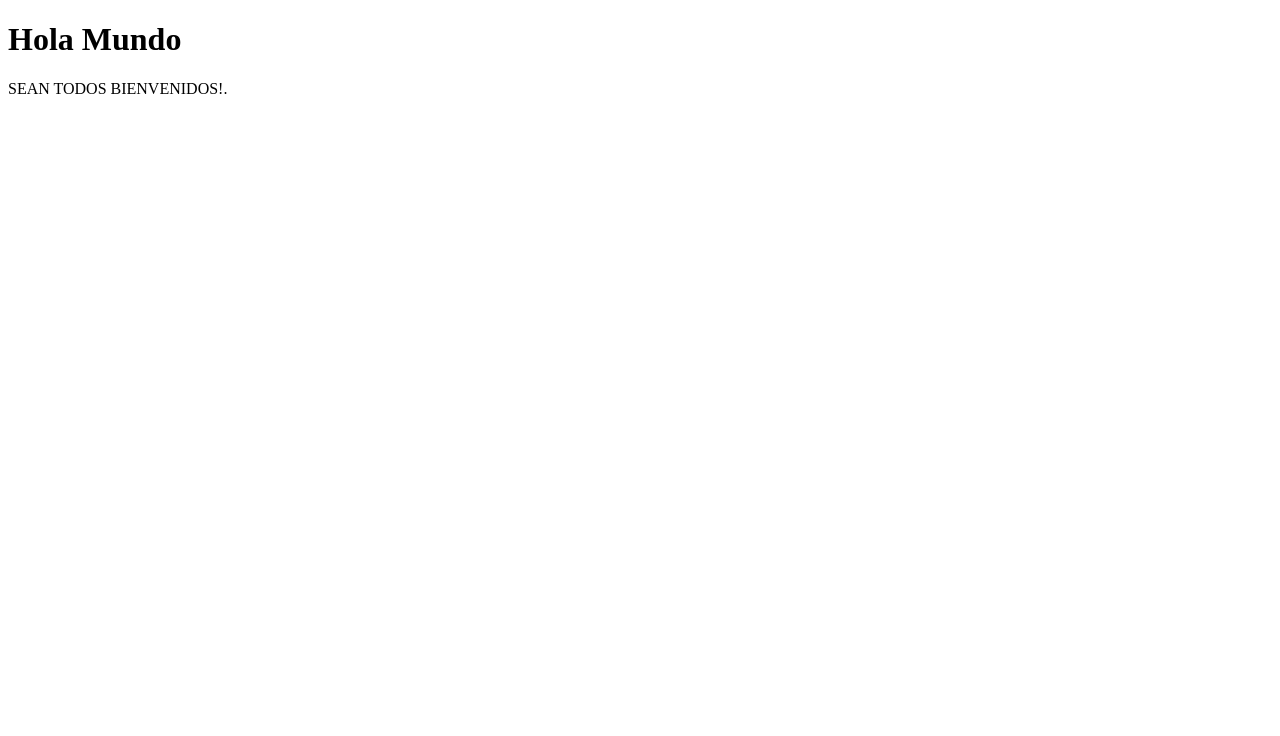
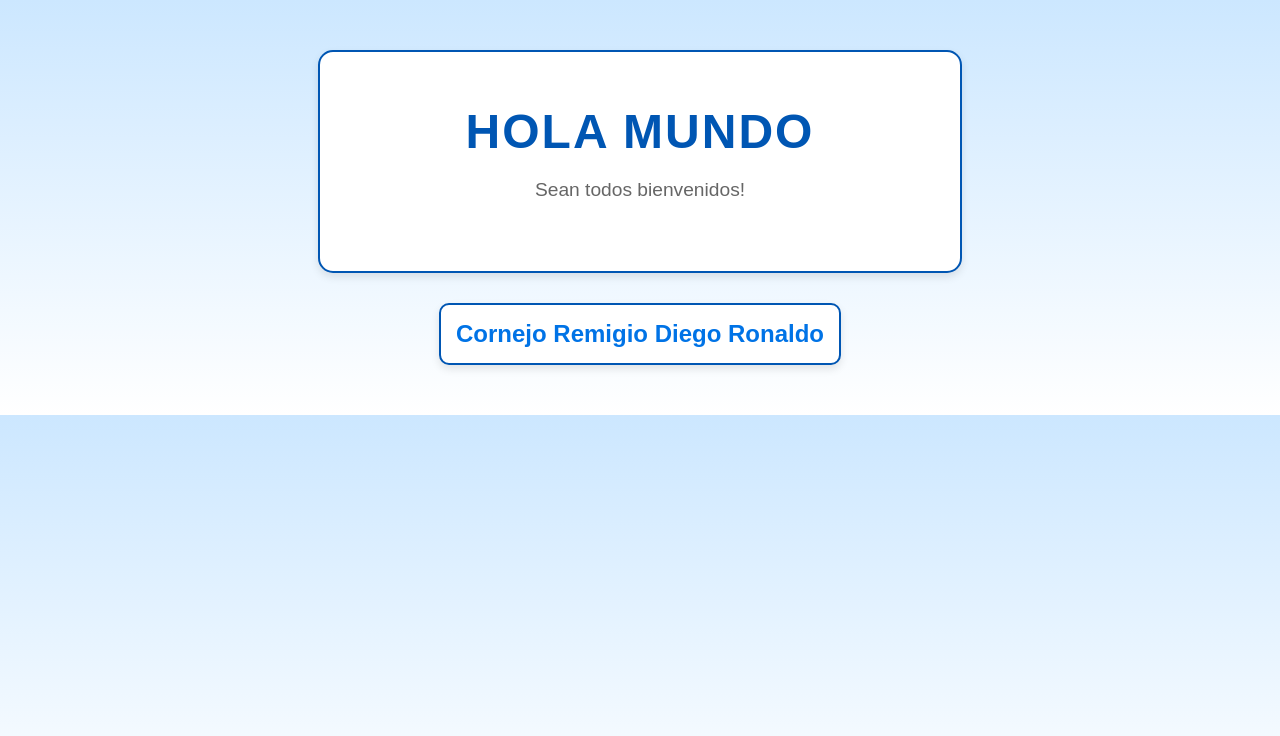
Before and after one commit to Diego-Ronaldo/hola, a plain HTML site: page index.html in a window 1280 px wide. Drawn offline with Linux system fonts and the light colour scheme.

Commit message:
Update index.html

```diff
--- a/index.html
+++ b/index.html
@@ -1,12 +1,63 @@
 <!DOCTYPE html>
-<HTML>
+<html lang="es">
   <head>
+    <meta charset="UTF-8">
+    <meta name="viewport" content="width=device-width, initial-scale=1.0">
     <title>Bienvenidos a todos</title>
+    <style>
+      body {
+        margin: 0;
+        padding: 0;
+        font-family: 'Arial', sans-serif;
+        background: linear-gradient(to bottom, #cce7ff, #ffffff);
+        color: #333;
+      }
+      #main-container {
+        text-align: center;
+        padding: 50px;
+      }
+      h1 {
+        font-size: 3em;
+        color: #0056b3;
+        margin-bottom: 20px;
+        text-transform: uppercase;
+        letter-spacing: 2px;
+      }
+      p {
+        font-size: 1.2em;
+        color: #666;
+        margin-bottom: 50px;
+      }
+      .name-highlight {
+        font-size: 1.5em;
+        color: #0073e6;
+        font-weight: bold;
+        margin-top: 30px;
+        padding: 15px;
+        background-color: #ffffff;
+        border: 2px solid #0056b3;
+        border-radius: 10px;
+        display: inline-block;
+        box-shadow: 0px 4px 8px rgba(0, 0, 0, 0.1);
+      }
+      .welcome-box {
+        background-color: #ffffff;
+        border: 2px solid #0056b3;
+        border-radius: 15px;
+        box-shadow: 0px 4px 8px rgba(0, 0, 0, 0.1);
+        padding: 20px;
+        max-width: 600px;
+        margin: auto;
+      }
+    </style>
   </head>
   <body>
-    <div id="Una capa">
-      <h1>Hola Mundo</h1>
-      <p>SEAN TODOS BIENVENIDOS!.</P>
+    <div id="main-container">
+      <div class="welcome-box">
+        <h1>Hola Mundo</h1>
+        <p>Sean todos bienvenidos!</p>
+      </div>
+      <div class="name-highlight">Cornejo Remigio Diego Ronaldo</div>
     </div>
   </body>
-</HTML>
+</html>
```
